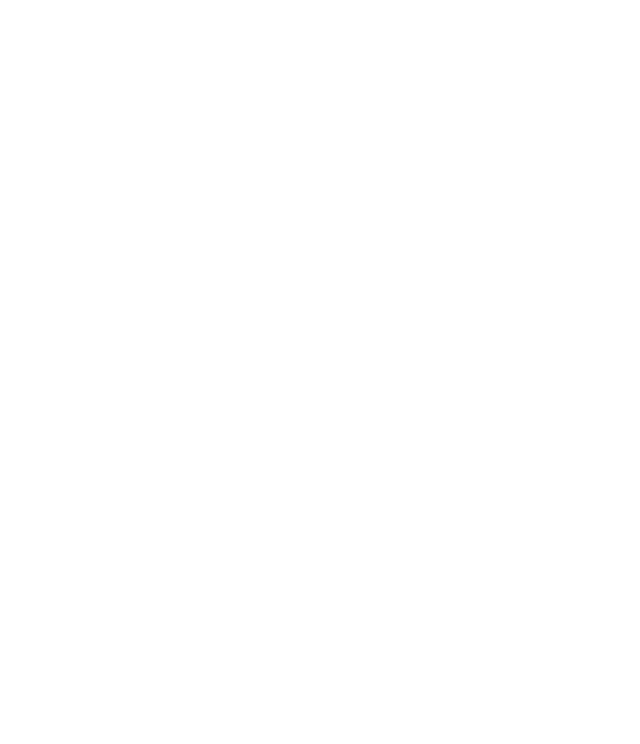
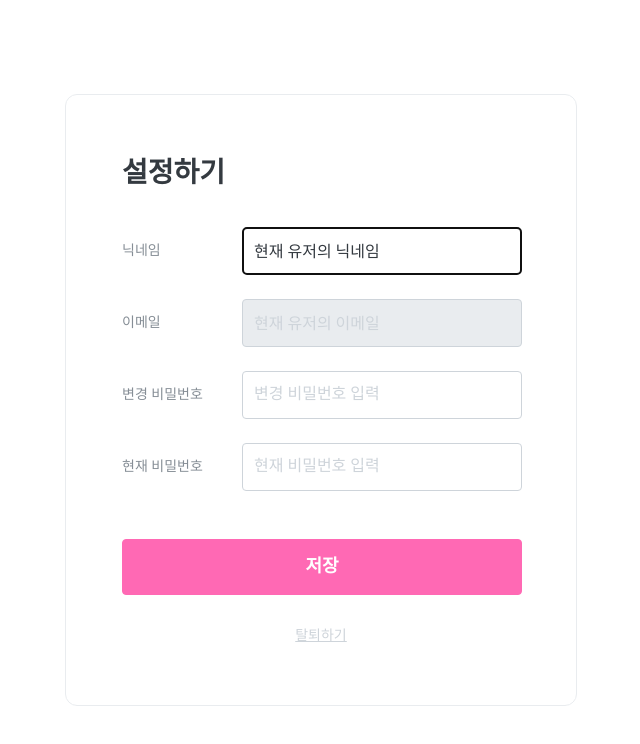
Before and after one commit to sunday-8-turtle/peekabook-client, a Vue app: page /me in a window 1280 px wide. Before the commit this address had no page. Shown: the top 744 px of the page, without its empty margins (319-959 px from the left). Built offline with nearby package versions, Linux system fonts and the light colour scheme; a web font is replaced by a local one.

Commit message:
feat: 설정 페이지 마크업 및 컨펌 전용 모달 제작

```diff
--- a/src/api/extension.ts
+++ b/src/api/extension.ts
@@ -7,7 +7,6 @@
 function sendMessageToExtension(message: messageToExtension): void {
   const extensionId = 'dfimdmhdpdgmkofepnddmdaobaoedcjo';
   chrome.runtime.sendMessage(extensionId, message);
-  console.log('message', message);
 }
 
 export { sendMessageToExtension };
--- a/src/components/BaseModal.vue
+++ b/src/components/BaseModal.vue
@@ -1,7 +1,7 @@
 <script lang="ts">
 import { defineComponent, ref, PropType } from 'vue';
 
-type ModalType = 'auth';
+type ModalType = 'auth' | 'confirm';
 
 export default defineComponent({
   name: 'BaseModal',
@@ -39,7 +39,7 @@
       document.removeEventListener('keydown', this.setEscKeydownEvent);
       this.$emit('close-modal');
     },
-    preventModalClosing(e: PointerEvent) {
+    preventModalClosing(e: MouseEvent) {
       e.stopPropagation();
     },
     setEscKeydownEvent(e: KeyboardEvent) {
@@ -66,7 +66,12 @@
       v-bind="attrs"
       @click="preventModalClosing"
     >
-      <button class="close-btn" aria-label="Close Modal" @click="close">
+      <button
+        v-if="type !== 'confirm'"
+        class="close-btn"
+        aria-label="Close Modal"
+        @click="close"
+      >
         <img src="@/assets/icons/close-modal.svg" alt="close-modal-btn" />
       </button>
       <slot></slot>
--- /dev/null
+++ b/src/components/ModalConfirm.vue
@@ -0,0 +1,89 @@
+<script lang="ts">
+import { ref, defineComponent } from 'vue';
+import BaseModal from '@/components/BaseModal.vue';
+import BaseButton from '@/components/BaseButton.vue';
+
+export default defineComponent({
+  name: 'ModalConfirm',
+  components: { BaseButton, BaseModal },
+  props: {
+    cancelMsg: {
+      type: String,
+      required: false,
+      default: '취소',
+    },
+    confirmMsg: {
+      type: String,
+      required: false,
+      default: '네',
+    },
+    reversed: {
+      type: Boolean,
+      required: false,
+      default: false,
+    },
+  },
+  setup() {
+    const baseModal = ref<InstanceType<typeof BaseModal>>();
+    const open = () => baseModal.value?.open();
+
+    return {
+      baseModal,
+      open,
+    };
+  },
+});
+</script>
+
+<template>
+  <BaseModal id="modal-confirm" type="confirm" ref="baseModal">
+    <slot class="modal-confirm-body"></slot>
+    <footer class="modal-confirm-footer">
+      <template v-if="!reversed">
+        <BaseButton class="cancel-btn">{{ cancelMsg }}</BaseButton>
+        <BaseButton class="confirm-btn">{{ confirmMsg }}</BaseButton>
+      </template>
+      <template else>
+        <BaseButton class="confirm-btn">{{ confirmMsg }}</BaseButton>
+        <BaseButton class="cancel-btn">{{ cancelMsg }}</BaseButton>
+      </template>
+    </footer>
+  </BaseModal>
+</template>
+
+<style lang="scss">
+@import '@/design/_responsive.scss';
+
+#modal-confirm {
+  width: 320px;
+  padding: 0px 20px 20px 20px;
+
+  @include respond-to(tablet) {
+    min-width: 320px;
+    padding: 0px 20px 20px 20px;
+  }
+}
+
+.modal-confirm-footer {
+  display: flex;
+  justify-content: space-between;
+
+  .cancel-btn,
+  .confirm-btn {
+    width: 132px;
+    height: 48px;
+    font-size: 15px;
+  }
+
+  .cancel-btn {
+    color: #343a40;
+    background: #e9ecef;
+    border: 1px solid #e9ecef;
+  }
+
+  .confirm-btn:disabled {
+    color: #ced4da;
+    background: #e9ecef;
+  }
+}
+</style>
--- a/src/router/index.ts
+++ b/src/router/index.ts
@@ -1,5 +1,6 @@
 import { createRouter, createWebHistory, RouteRecordRaw } from 'vue-router';
 import Home from '../views/Home.vue';
+import ProfileView from '../views/ProfileView.vue';
 
 const routes: Array<RouteRecordRaw> = [
   {
@@ -16,6 +17,11 @@
     component: () =>
       import(/* webpackChunkName: "about" */ '../views/About.vue'),
   },
+  {
+    path: '/me',
+    name: 'profile-test',
+    component: ProfileView,
+  },
 ];
 
 const router = createRouter({
--- /dev/null
+++ b/src/views/ProfileView.vue
@@ -0,0 +1,182 @@
+<script lang="ts">
+import { ref, defineComponent } from 'vue';
+import BaseInput from '@/components/BaseInput.vue';
+import BaseButton from '@/components/BaseButton.vue';
+import ModalConfirm from '@/components/ModalConfirm.vue';
+
+export default defineComponent({
+  name: 'ProfileView',
+  components: { BaseInput, BaseButton, ModalConfirm },
+  props: {},
+  setup() {
+    const isSubmitting = ref(false);
+    const modalConfirm = ref<InstanceType<typeof ModalConfirm>>();
+    const openModal = () => modalConfirm.value?.open();
+
+    return {
+      isSubmitting,
+      modalConfirm,
+      openModal,
+    };
+  },
+});
+</script>
+
+<template>
+  <main class="wrapper">
+    <header>
+      <h1 class="title">설정하기</h1>
+    </header>
+    <section>
+      <form @submit.prevent>
+        <div class="input-wrapper">
+          <label for="nickname">닉네임</label>
+          <BaseInput
+            name="nickname"
+            type="text"
+            value="현재 유저의 닉네임"
+            autofocus
+          />
+        </div>
+        <div class="input-wrapper">
+          <label for="email">이메일</label>
+          <BaseInput
+            name="email"
+            type="email"
+            value="현재 유저의 이메일"
+            disabled
+          />
+        </div>
+        <div class="input-wrapper">
+          <label for="new-password">변경 비밀번호</label>
+          <BaseInput
+            name="new-password"
+            type="password"
+            placeholder="변경 비밀번호 입력"
+          />
+        </div>
+        <div class="input-wrapper">
+          <label for="current-password">현재 비밀번호</label>
+          <BaseInput
+            name="current-password"
+            type="password"
+            autocomplete="current-password"
+            placeholder="현재 비밀번호 입력"
+          />
+        </div>
+        <BaseButton
+          type="submit"
+          class="submit-btn"
+          :fontSize="'18px'"
+          :isLoading="isSubmitting"
+          >저장</BaseButton
+        >
+      </form>
+    </section>
+    <footer>
+      <button @click="openModal" type="button" class="resign-btn">
+        탈퇴하기
+      </button>
+    </footer>
+  </main>
+  <ModalConfirm ref="modalConfirm" id="modal-confirm">
+    <header>
+      <p>모든 즐겨찾기 기록이 사라집니다.</p>
+      <p>정말로.. 탈퇴하시나요?</p>
+    </header>
+  </ModalConfirm>
+</template>
+
+<style lang="scss" scoped>
+.wrapper {
+  position: fixed;
+  width: 512px;
+  height: 612px;
+  padding: 56px;
+  top: 50%;
+  left: 50%;
+  transform: translate(-50%, -50%);
+
+  background: #ffffff;
+  border: 1px solid #e9ecef;
+  border-radius: 12px;
+
+  .title,
+  form {
+    width: 400px;
+  }
+}
+
+.title {
+  font-size: 28px;
+  line-height: 44px;
+  color: #343a40;
+  margin-top: 0px;
+  margin-bottom: 32px;
+}
+
+form {
+  .input-wrapper {
+    display: flex;
+    align-items: center;
+    justify-content: space-between;
+    margin-bottom: 24px;
+
+    &:last-of-type {
+      margin-bottom: 48px;
+    }
+
+    label {
+      font-size: 14px;
+      color: #868e96;
+    }
+
+    input {
+      width: 280px;
+      height: 48px;
+      padding: 11px 25px 13px 11px;
+      color: #343a40;
+    }
+  }
+
+  .submit-btn {
+    height: 56px;
+    margin-bottom: 32px;
+  }
+}
+
+footer {
+  display: flex;
+  justify-content: center;
+  .resign-btn {
+    margin: 0 auto;
+    font-size: 14px;
+    text-decoration-line: underline;
+    border: none;
+    color: #ced4da;
+    background: none;
+
+    &:hover {
+      cursor: pointer;
+    }
+  }
+}
+
+#modal-confirm {
+  header {
+    height: 128px;
+    display: flex;
+    flex-direction: column;
+    align-items: center;
+    justify-content: center;
+
+    p {
+      margin: 0;
+      font-size: 17px;
+      line-height: 26px;
+      color: #343a40;
+      font-weight: 600;
+    }
+  }
+}
+</style>
```
